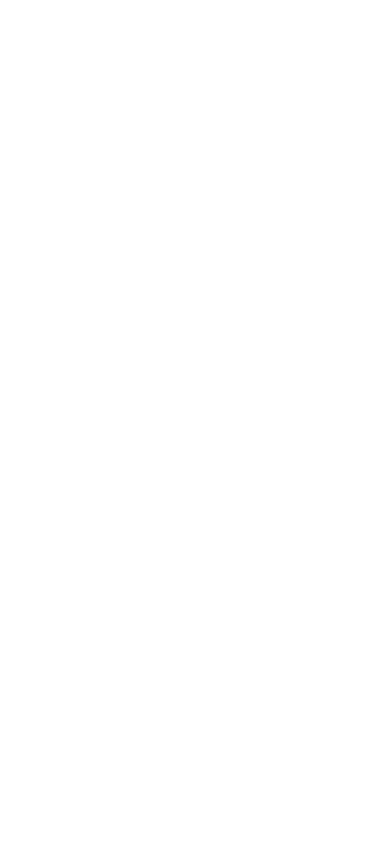
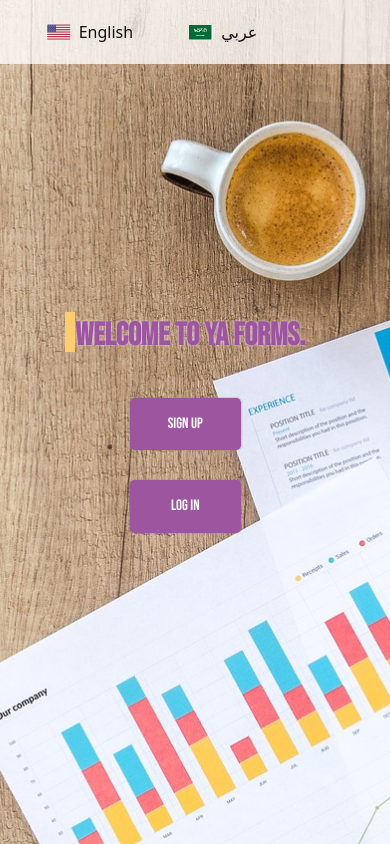
Before and after one commit to mohamed085/Vue-YaForms, a Vue app: page / in a window 390 px wide. Built offline with nearby package versions, Linux system fonts and the light colour scheme.

Commit message:
add home page and lang in vuex

```diff
--- a/package.json
+++ b/package.json
@@ -1,5 +1,5 @@
 {
-  "name": "ya-forms",
+  "name": "YaForms",
   "version": "0.1.0",
   "private": true,
   "scripts": {
--- a/public/index.html
+++ b/public/index.html
@@ -4,8 +4,11 @@
         <meta charset="utf-8">
         <meta http-equiv="X-UA-Compatible" content="IE=edge">
         <meta name="viewport" content="width=device-width,initial-scale=1.0">
-    <link rel="icon" href="<%= BASE_URL %>favicon.ico">
-    <title><%= htmlWebpackPlugin.options.title %></title>
+        <link rel="icon" href="<%= BASE_URL %>logo.png">
+        <link rel="stylesheet" href="https://pro.fontawesome.com/releases/v5.10.0/css/all.css" integrity="sha384-AYmEC3Yw5cVb3ZcuHtOA93w35dYTsvhLPVnYs9eStHfGJvOvKxVfELGroGkvsg+p" crossorigin="anonymous"/>
+        <link href="https://cdn.jsdelivr.net/npm/bootstrap@5.0.2/dist/css/bootstrap.min.css" rel="stylesheet" integrity="sha384-EVSTQN3/azprG1Anm3QDgpJLIm9Nao0Yz1ztcQTwFspd3yD65VohhpuuCOmLASjC" crossorigin="anonymous">
+        <link rel="stylesheet" href="https://cdnjs.cloudflare.com/ajax/libs/animate.css/4.1.1/animate.min.css"  />
+        <title>Ya-Forms</title>
     </head>
     <body>
         <noscript>
--- a/src/main.js
+++ b/src/main.js
@@ -1,7 +1,7 @@
 import Vue from 'vue'
 import App from './App.vue'
 import router from './router'
-import store from './store'
+import store from './store/index'
 
 Vue.config.productionTip = false
 
--- /dev/null
+++ b/src/pages/Home.vue
@@ -0,0 +1,232 @@
+<template>
+  <div class="home animate__animated animate__zoomIn">
+    <div class="en" v-if="getLang === 'en'">
+
+      <nav class="nav">
+        <div class="nav-content">
+          <div class="languages d-flex">
+            <span @click="setLang('en')" class="lang d-flex">
+            <img class="me-2 mb-auto mt-auto" src="../assets/images/en-logo.png">
+            <p class="me-3 mb-auto mt-auto">English</p>
+          </span>
+            <span @click="setLang('ar')" class="lang d-flex">
+            <img class="me-2 mb-auto mt-auto" src="../assets/images/ar-logo.png">
+            <p class="me-3 mb-auto mt-auto">عربي</p>
+          </span>
+          </div>
+        </div>
+      </nav>
+
+      <div class="main-content">
+        <p class="line-1 anim-typewriter">Welcome to Ya Forms.</p>
+        <router-link to="/register-en"><button>Sign up</button></router-link>
+        <router-link to="/login-en" ><button>Log in</button></router-link>
+      </div>
+
+    </div>
+
+    <div class="ar" v-if="getLang === 'ar'">
+
+      <nav class="nav">
+        <div class="nav-content">
+          <div class="languages d-flex">
+            <span @click="setLang('en')" class="lang d-flex">
+            <img class="me-2 mb-auto mt-auto" src="../assets/images/en-logo.png">
+            <p class="me-3 mb-auto mt-auto">English</p>
+          </span>
+            <span @click="setLang('ar')" class="lang d-flex">
+            <img class="me-2 mb-auto mt-auto" src="../assets/images/ar-logo.png">
+            <p class="me-3 mb-auto mt-auto">عربي</p>
+          </span>
+          </div>
+        </div>
+      </nav>
+
+      <div class="main-content">
+        <p class="line-1 anim-typewriter">مرحبا بكم في يافورمز</p>
+        <router-link to="/register-ar"><button>تسجيل</button></router-link>
+        <router-link to="/login-ar" ><button>دخول</button></router-link>
+      </div>
+
+    </div>
+
+  </div>
+</template>
+
+<script>
+export default {
+  name: "Home",
+  data() {
+    return {
+
+    }
+  },
+  computed: {
+    getLang() {
+      return this.$store.getters['main/getLang'];
+    }
+  },
+  methods: {
+    setLang(lang) {
+      this.$store.dispatch('main/setLang', lang);
+    }
+  }
+}
+</script>
+
+<style scoped>
+@import url('https://fonts.googleapis.com/css2?family=Bebas+Neue&display=swap');
+@import url('https://fonts.googleapis.com/css2?family=Cairo:wght@700&display=swap');
+
+.home {
+  padding: 0;
+  margin: 0;
+  min-height: 100vh;
+  width: 100%;
+  box-sizing: border-box;
+  background-image: url("../assets/images/mainback.jpg");
+  background-size: cover;
+  background-position: center;
+  background-repeat: no-repeat;
+}
+
+.nav {
+  background-color: rgba(255, 255, 255, 0.767);
+  padding: 20px;
+  width: 100%;
+  position: fixed;
+  top: 0;
+}
+
+.nav-content {
+  width: 80%;
+  display: flex;
+  justify-content: center;
+}
+
+.nav-content span {
+  padding: 0 20px;
+  cursor: pointer;
+  text-decoration: none;
+  color: #111;
+  font-weight: 500;
+}
+
+.nav-content span:hover {
+  color: #9d55a0;
+}
+
+.main-content {
+  display: flex;
+  flex-direction: column;
+  width: 50%;
+  height: 100vh;
+  justify-content: center;
+  align-items: center;
+}
+
+.main-content .line-1 {
+  font-family: 'Bebas Neue', cursive;
+  height: 70px;
+  font-weight: bolder;
+  padding-left: 10px;
+  border-left: solid 10px rgb(255, 204, 110);
+  font-size: 300%;
+  color: #9d55a0;
+  text-shadow: #e8d4e9 0 0 3px;
+  animation: type 3s steps(36);
+  overflow: hidden;
+  white-space: nowrap;
+
+}
+
+.main-content a {
+  width: 30%;
+}
+
+.main-content button {
+  font-size: 25px;
+  width: 100%;
+  padding: 15px 20px;
+  margin: 30px 0 0;
+  color: white;
+  background-color: #9d55a0;
+  border: none;
+  border-radius: 5px;
+  cursor: pointer;
+  box-shadow: 0 0 2px grey;
+  transform: scale(1);
+  font-family: 'Bebas Neue', cursive;
+}
+
+.main-content button:hover {
+  background: none;
+  box-shadow: 0 0 2px grey;
+  color: #9d55a0;
+}
+
+.ar .nav{
+  direction: rtl;
+}
+
+.ar .main-content .line-1 {
+  display: inline-block;
+  direction: rtl;
+  padding-right: 10px;
+  border-right: solid 10px rgb(255, 204, 110);
+  padding-left: 0;
+  border-left: none;
+  font-family: 'Cairo', sans-serif;
+  text-align: right;
+  transform: translateY(0%);
+}
+
+.ar .main-content button {
+  font-family: 'Cairo', sans-serif;
+}
+
+.ar .anim-typewriter{
+  animation: typewriter 2s steps(44) 1s 1 normal both,
+  blinkTextCursor 300ms steps(44) infinite normal;
+}
+@keyframes typewriter{
+  from{width: 0;}
+  to{width: 80%;}
+}
+@keyframes blinkTextCursor{
+  from{border-right-color: rgba(255,255,255,.75);}
+  to{border-right-color: transparent;}
+}
+
+
+@keyframes type {
+  0% {
+    width: 0;
+  }
+  20% {
+    width: 0;
+  }
+  80% {
+    width: 20ch;
+  }
+  100% {
+    width: 20ch;
+  }
+}
+
+@media (max-width:1024px)  {
+  .main-content {
+    width: 95%;
+  }
+
+  .main-content .line-1 {
+    height: 40px;
+    font-size: 200%;
+    padding: 0;
+  }
+
+  .main-content button {
+    font-size: 15px;
+  }
+}
+</style>
--- a/src/router.js
+++ b/src/router.js
@@ -1,10 +1,11 @@
 import Vue from 'vue'
 import VueRouter from 'vue-router'
+import Home from "./pages/Home";
 
 Vue.use(VueRouter)
 
 const routes = [
-
+  { path: '/', component: Home },
 ]
 
 const router = new VueRouter({
--- a/src/store/index.js
+++ b/src/store/index.js
@@ -1,15 +1,12 @@
 import Vue from 'vue'
 import Vuex from 'vuex'
+
+import MainModule from "./modules/main/index"
 
 Vue.use(Vuex)
 
 export default new Vuex.Store({
-  state: {
-  },
-  mutations: {
-  },
-  actions: {
-  },
   modules: {
+    main: MainModule
   }
 })
--- /dev/null
+++ b/src/store/modules/main/actions.js
@@ -0,0 +1,5 @@
+export default {
+    setLang(context, lang) {
+        context.commit('setLang', lang);
+    }
+};
--- /dev/null
+++ b/src/store/modules/main/getters.js
@@ -0,0 +1,5 @@
+export default {
+    getLang(state) {
+        return state.lang;
+    }
+};
--- /dev/null
+++ b/src/store/modules/main/index.js
@@ -0,0 +1,15 @@
+import mutations from './mutations.js';
+import actions from './actions.js';
+import getters from './getters.js';
+
+export default {
+  namespaced: true,
+  state() {
+    return {
+      lang: 'en'
+    };
+  },
+  mutations,
+  actions,
+  getters
+};
--- /dev/null
+++ b/src/store/modules/main/mutations.js
@@ -0,0 +1,5 @@
+export default {
+    setLang(state, payload) {
+        state.lang = payload;
+    }
+};
```
Lines whose indentation alone changed are shown as unchanged.
